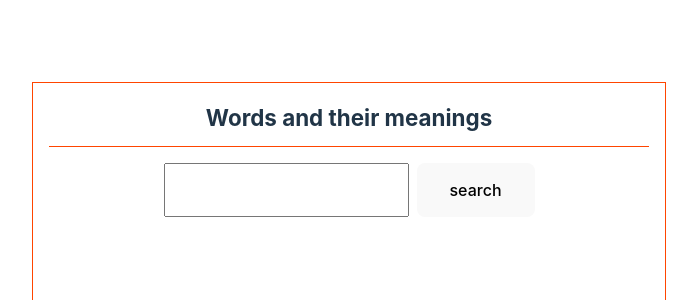
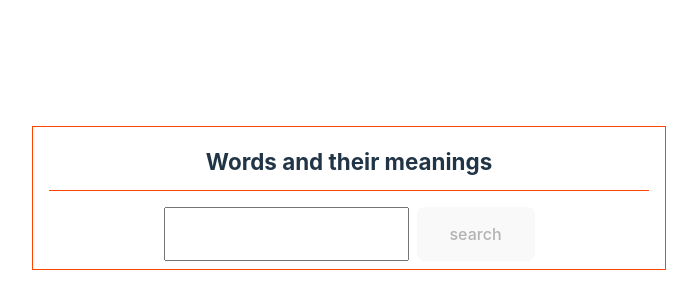
Before and after one commit to cbolson/sandbox-react, a React (Vite) app in the folder word-meanings/: page / in a window 1280 px wide. Shown: the part 202-502 px from the top of the page, without its empty margins (291-988 px from the left). Built offline with nearby package versions, Linux system fonts and the light colour scheme.

Commit message:
create component for definitions

```diff
--- a/word-meanings/src/App.tsx
+++ b/word-meanings/src/App.tsx
@@ -1,42 +1,32 @@
-import axios from "axios";
+import { useRef, useState } from "react";
+import Definitions from "./components/Definitions";
+
 import "./App.css";
-import { useEffect, useState } from "react";
-
-const URL_API = "https://api.dictionaryapi.dev/api/v2/entries/en/";
 
 function App() {
-  const [fetchedData, setFetchedData] = useState([]);
-  const [word, setWord] = useState<string>("");
+  const [wordInput, setWordInput] = useState<string>("");
+  const [wordSearch, setWordSearch] = useState<string>("");
+  const inputRef = useRef<HTMLInputElement>(null);
 
-  // process word data retrieved via api
-  useEffect(() => {
-    console.log(fetchedData);
-  }, [fetchedData]);
+  function handleCLick() {
+    if (inputRef.current) {
+      setWordSearch(inputRef.current.value);
+    }
+  }
+  function handleChange(e) {
+    setWordInput(e.target.value);
+  }
 
-  // call api only when user submits search
-  function buttonHandler() {
-    const urlApi = URL_API + word;
-    const getData = async () => {
-      const result = await axios.get(urlApi);
-      setFetchedData(result.data);
-    };
-    getData();
-  }
   return (
     <>
       <h1>Words and their meanings</h1>
       <section className='search-box'>
-        <input
-          type='text'
-          onChange={(e) => setWord(e.target.value)}
-          value={word}
-        />
-        <button onClick={buttonHandler} di sabled={word.length < 1 && true}>
+        <input ref={inputRef} onChange={handleChange} value={wordInput} />
+        <button onClick={handleCLick} disabled={wordInput.length < 1 && true}>
           search
         </button>
       </section>
-
-      <section className='definition'>data to show here....</section>
+      {wordSearch && <Definitions wordSearch={wordSearch} />}
     </>
   );
 }
--- /dev/null
+++ b/word-meanings/src/components/Definitions.tsx
@@ -0,0 +1,29 @@
+import axios from "axios";
+
+const URL_API = "https://api.dictionaryapi.dev/api/v2/entries/en/";
+//{word && <Definitions word={word/>}
+
+// process word data retrieved via api
+//   useEffect(() => {
+//     console.log(fetchedData);
+//   }, [fetchedData]);
+//   const [fetchedData, setFetchedData] = useState([]);
+//   // call api only when user submits search
+//   function buttonHandler() {
+//     const urlApi = URL_API + word;
+//     const getData = async () => {
+//       const result = await axios.get(urlApi);
+//       setFetchedData(result.data);
+//     };
+//     getData();
+//   }
+type wordProps = {
+  wordSearch: string
+}
+function Definitions({wordSearch}:wordProps) {
+  return <section className='definition'>
+    {wordSearch}
+    </section>;
+}
+
+export default Definitions;
```
